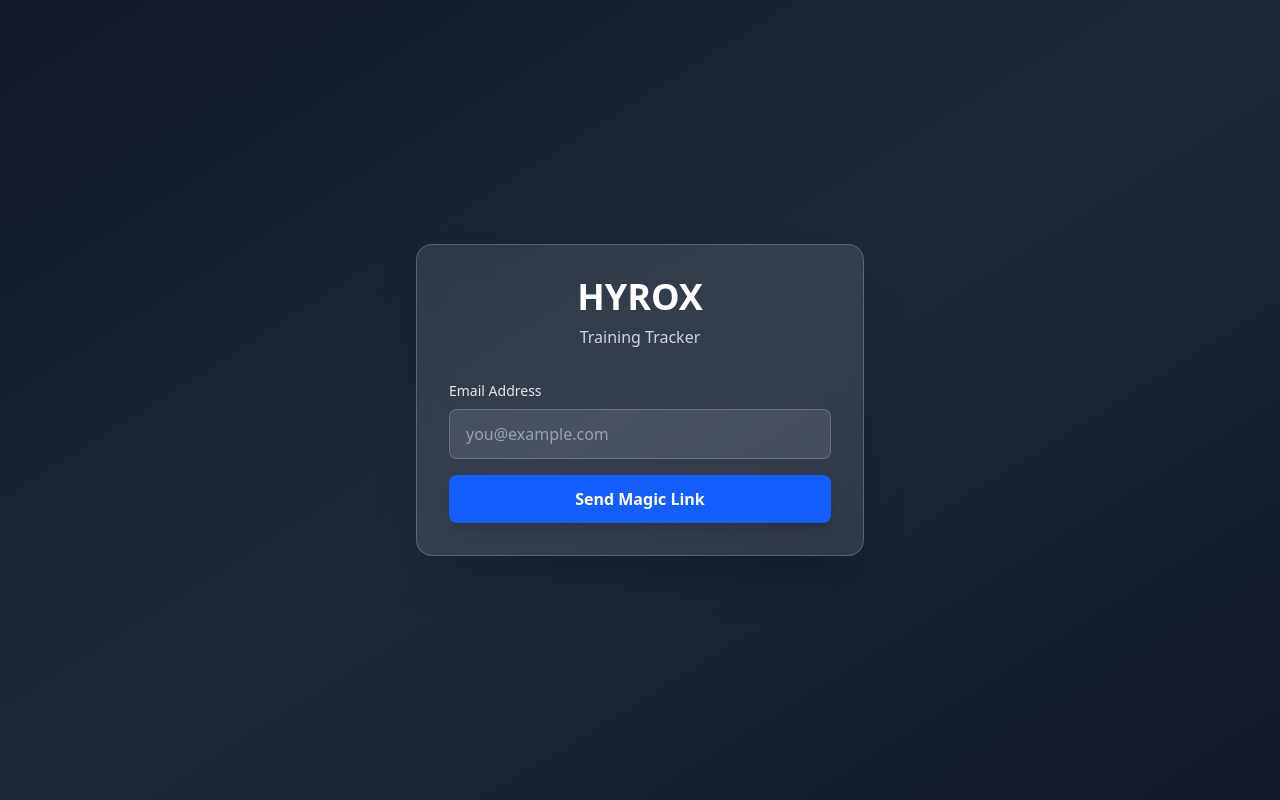
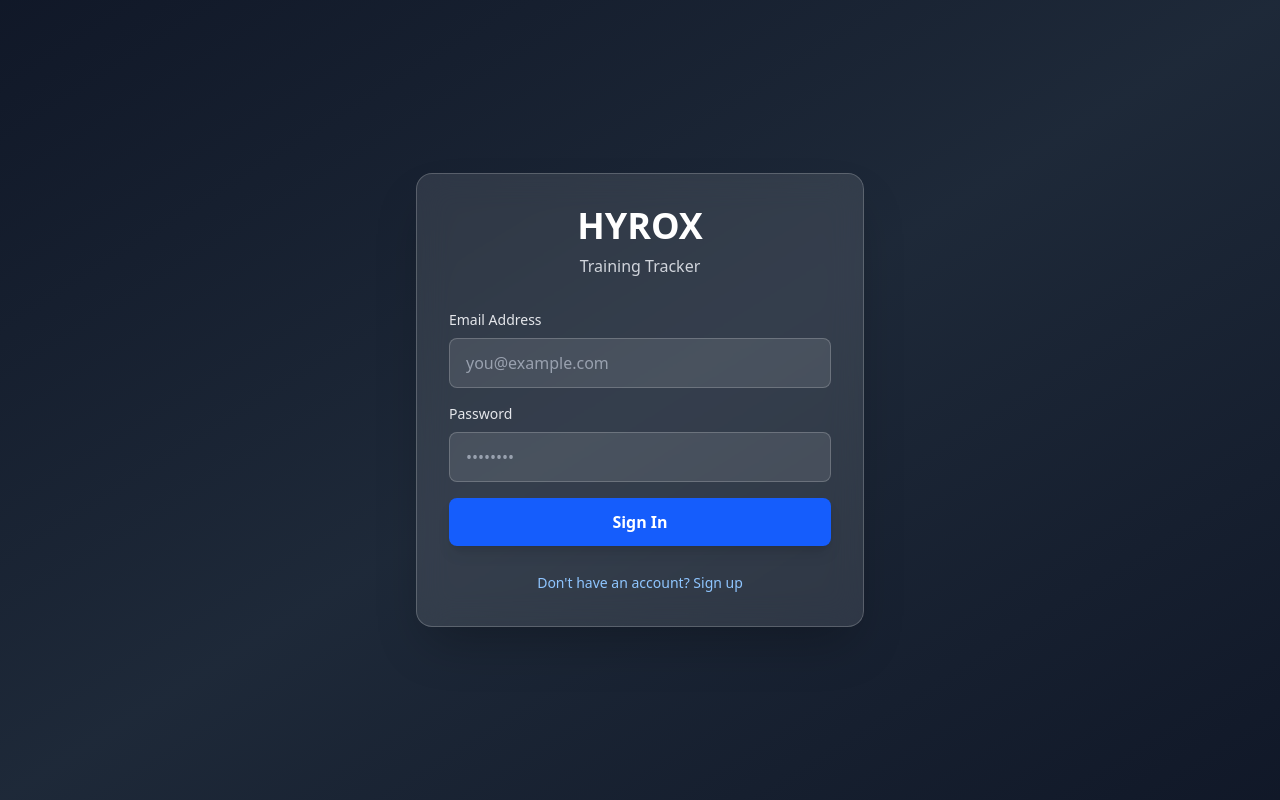
Before and after one commit to crawfordwtj-crypto/hyrox-tracker, a React (Vite) app: page /team in a window 1280 px wide. Built offline with nearby package versions, Linux system fonts and the light colour scheme; no server answers; the HTML template or start-up script is replaced by a standard one.

Commit message:
Add password authentication with user names

```diff
--- a/src/components/AuthGate.tsx
+++ b/src/components/AuthGate.tsx
@@ -8,7 +8,10 @@
 
 export function AuthGate({ children }: AuthGateProps) {
   const { user, loading } = useUserStore()
+  const [isSignUp, setIsSignUp] = useState(false)
   const [email, setEmail] = useState('')
+  const [password, setPassword] = useState('')
+  const [fullName, setFullName] = useState('')
   const [submitting, setSubmitting] = useState(false)
   const [message, setMessage] = useState('')
 
@@ -18,17 +21,43 @@
     setMessage('')
 
     try {
-      const { error } = await supabase.auth.signInWithOtp({
-        email,
-        options: {
-          emailRedirectTo: window.location.origin,
-        },
-      })
+      if (isSignUp) {
+        // Sign up with email, password, and name
+        const { data, error } = await supabase.auth.signUp({
+          email,
+          password,
+          options: {
+            data: {
+              full_name: fullName,
+            },
+          },
+        })
 
-      if (error) throw error
-      setMessage('Check your email for the login link!')
-    } catch (error) {
-      setMessage('Error sending magic link. Please try again.')
+        if (error) throw error
+
+        if (data.user) {
+          // Create profile immediately
+          await supabase
+            .from('profiles')
+            .insert({
+              id: data.user.id,
+              full_name: fullName,
+            } as any)
+
+          setMessage('Account created! Logging you in...')
+        }
+      } else {
+        // Sign in with email and password
+        const { error } = await supabase.auth.signInWithPassword({
+          email,
+          password,
+        })
+
+        if (error) throw error
+        setMessage('Welcome back!')
+      }
+    } catch (error: any) {
+      setMessage(error.message || 'An error occurred. Please try again.')
       console.error(error)
     } finally {
       setSubmitting(false)
@@ -53,6 +82,23 @@
           </div>
 
           <form onSubmit={handleSubmit} className="space-y-4">
+            {isSignUp && (
+              <div>
+                <label htmlFor="fullName" className="block text-sm font-medium text-gray-200 mb-2">
+                  Full Name
+                </label>
+                <input
+                  id="fullName"
+                  type="text"
+                  value={fullName}
+                  onChange={(e) => setFullName(e.target.value)}
+                  placeholder="Your name"
+                  required
+                  className="w-full px-4 py-3 bg-white/10 border border-white/20 rounded-lg text-white placeholder-gray-400 focus:outline-none focus:ring-2 focus:ring-blue-500 focus:border-transparent"
+                />
+              </div>
+            )}
+
             <div>
               <label htmlFor="email" className="block text-sm font-medium text-gray-200 mb-2">
                 Email Address
@@ -68,18 +114,49 @@
               />
             </div>
 
+            <div>
+              <label htmlFor="password" className="block text-sm font-medium text-gray-200 mb-2">
+                Password
+              </label>
+              <input
+                id="password"
+                type="password"
+                value={password}
+                onChange={(e) => setPassword(e.target.value)}
+                placeholder="••••••••"
+                required
+                minLength={6}
+                className="w-full px-4 py-3 bg-white/10 border border-white/20 rounded-lg text-white placeholder-gray-400 focus:outline-none focus:ring-2 focus:ring-blue-500 focus:border-transparent"
+              />
+              {isSignUp && (
+                <p className="mt-1 text-xs text-gray-400">Minimum 6 characters</p>
+              )}
+            </div>
+
             <button
               type="submit"
               disabled={submitting}
               className="w-full py-3 px-4 bg-blue-600 hover:bg-blue-700 disabled:bg-gray-600 text-white font-semibold rounded-lg transition-colors duration-200 shadow-lg"
             >
-              {submitting ? 'Sending...' : 'Send Magic Link'}
+              {submitting ? 'Please wait...' : isSignUp ? 'Create Account' : 'Sign In'}
             </button>
           </form>
 
+          <div className="mt-6 text-center">
+            <button
+              onClick={() => {
+                setIsSignUp(!isSignUp)
+                setMessage('')
+              }}
+              className="text-blue-300 hover:text-blue-200 text-sm transition-colors"
+            >
+              {isSignUp ? 'Already have an account? Sign in' : "Don't have an account? Sign up"}
+            </button>
+          </div>
+
           {message && (
             <div className={`mt-4 p-3 rounded-lg text-sm ${
-              message.includes('Error')
+              message.includes('error') || message.includes('Error')
                 ? 'bg-red-500/20 text-red-200'
                 : 'bg-green-500/20 text-green-200'
             }`}>
--- a/src/pages/DashboardPage.tsx
+++ b/src/pages/DashboardPage.tsx
@@ -4,7 +4,7 @@
 import { EventCountdown } from '../components/EventCountdown'
 
 export function DashboardPage() {
-  const { user } = useUserStore()
+  const { user, profile } = useUserStore()
   const [personalBests, setPersonalBests] = useState<PersonalBest[]>([])
   const [overallReadiness, setOverallReadiness] = useState(0)
   const [teamReadiness, setTeamReadiness] = useState<number | null>(null)
@@ -103,7 +103,9 @@
       </div>
 
       <div>
-        <h2 className="text-2xl font-bold text-white mb-4">Your Progress</h2>
+        <h2 className="text-2xl font-bold text-white mb-4">
+          {profile?.full_name ? `${profile.full_name}'s Progress` : 'Your Progress'}
+        </h2>
         <div className="grid grid-cols-1 md:grid-cols-2 lg:grid-cols-3 gap-4">
           {personalBests.map((best) => {
             const readinessPercent = best.comp_amount > 0
```
Also changed, not shown: 1 other file (tests, documents, lock files or other folders).
